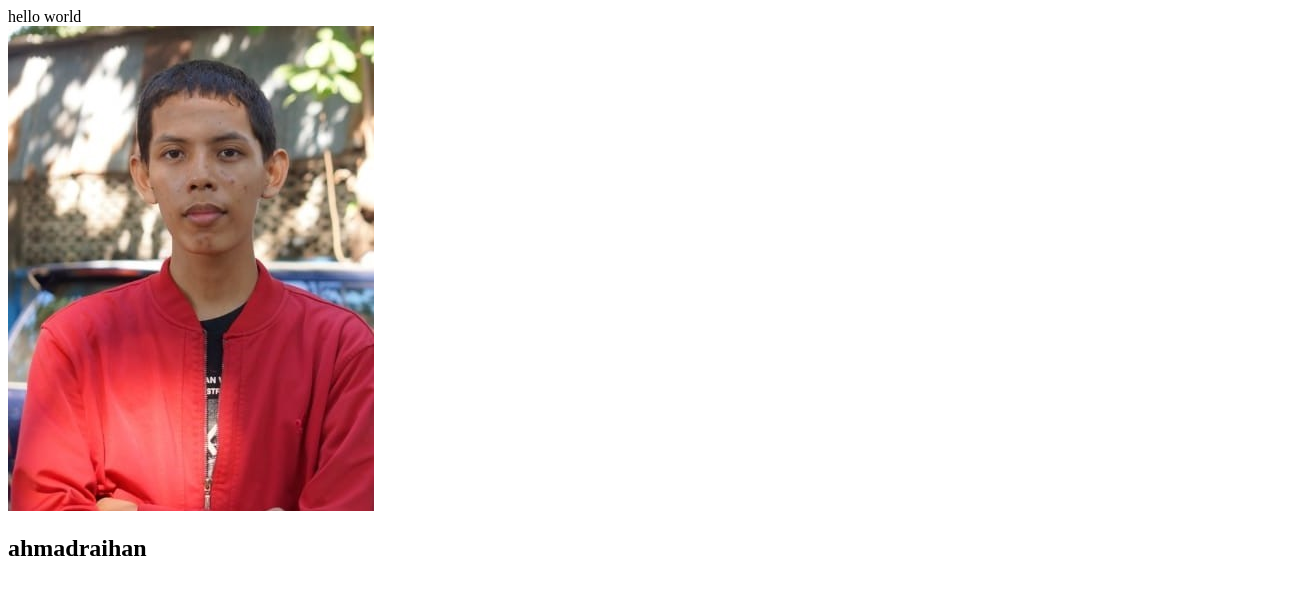
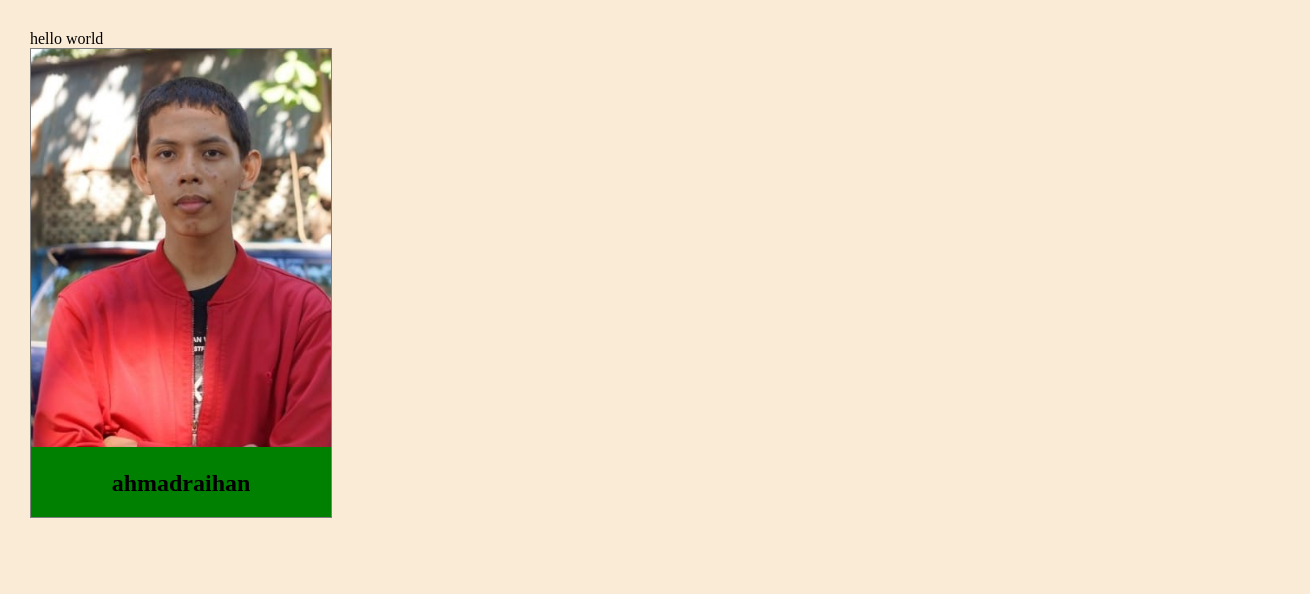
Before and after one commit to raihan1801-oss/ahmad_raihan_60900118018, a plain HTML site: page index.html in a window 1280 px wide. Shown: the whole page, 1310 px wide, since content can reach past the window. Drawn offline with Linux system fonts and the light colour scheme; files that its build step writes are made by us from their sources.

```diff
--- a/images/style.css
+++ b/images/style.css
@@ -6,7 +6,7 @@ body{
 
 #profile-container{
     max-width: 300px;
-    background-color: white;
+    background-color: green;
     border: 1px solid gray;
     border-radius: 6 pc;
 }
--- a/index.html
+++ b/index.html
@@ -1,6 +1,7 @@
 <!DOCTYPE html>
 <html>
     <head>
+        <link rel="stylesheet" href="style.css">
     </head>
 
     <body>
```
